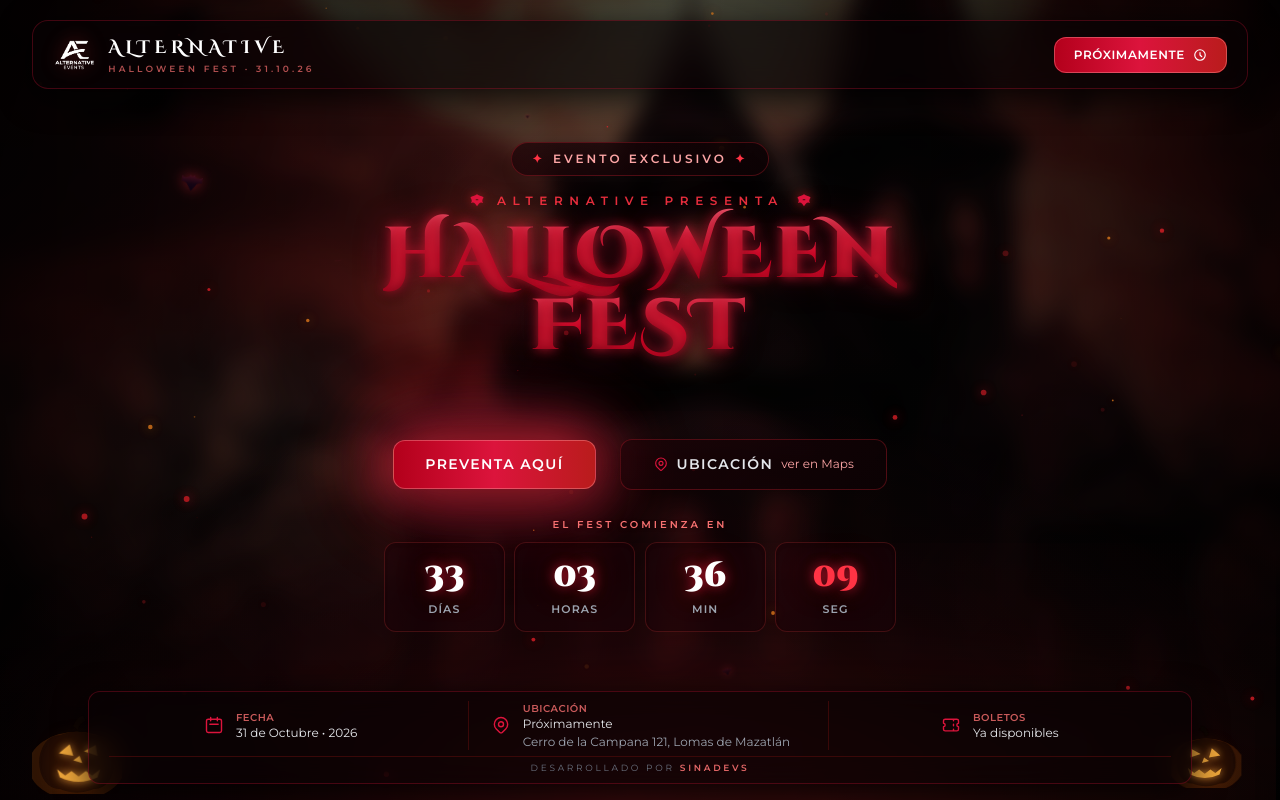
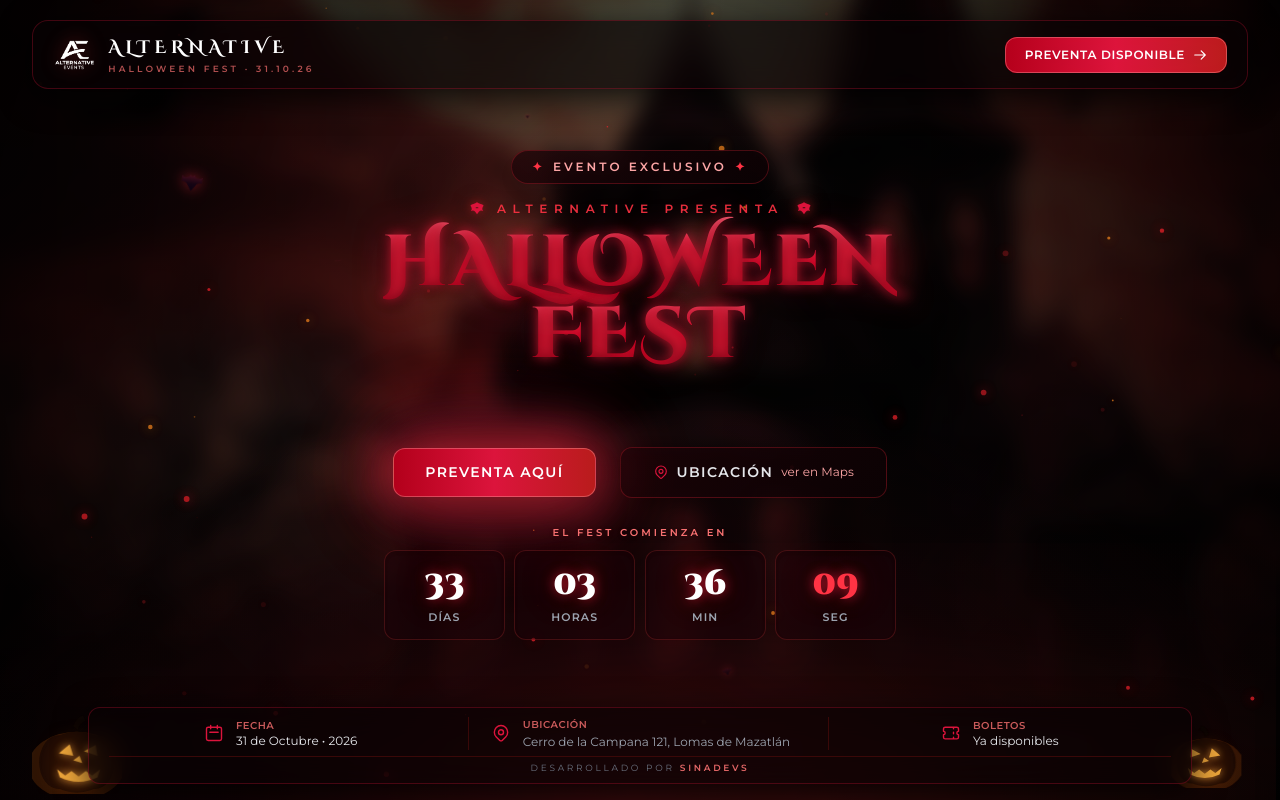
Before and after one commit to luievazquezg30/halloween-sinadevs, a React (Vite) app: page / in a window 1280 px wide. Built offline with nearby package versions, Linux system fonts and the light colour scheme; a web font is replaced by a local one.

Commit message:
Actualización

```diff
--- a/src/components/EventFooter.jsx
+++ b/src/components/EventFooter.jsx
@@ -17,7 +17,7 @@ const DETAILS = [
   {
     key: 'location',
     label: 'Ubicación',
-    value: 'Próximamente',
+    value: '',
     address: 'Cerro de la Campana 121, Lomas de Mazatlán',
     addressHref: 'https://maps.app.goo.gl/H6ZSthe2aFU6HrQe9',
     iconColor: 'text-blood-500',
--- a/src/components/NavBar.jsx
+++ b/src/components/NavBar.jsx
@@ -24,27 +24,29 @@ export default function NavBar() {
           </span>
         </a>
 
-        {/* Estado de preventa (oculto en móvil: el hero ya lo comunica) */}
-        <span
-          aria-disabled="true"
-          title="Los boletos estarán disponibles muy pronto"
-          className="hidden sm:inline-flex relative flex-shrink-0 px-5 py-2.5 rounded-xl overflow-hidden font-semibold text-xs tracking-wider uppercase text-white cursor-default select-none"
+        {/* Preventa disponible: enlace al panel de boletos */}
+        <a
+          href="https://halloween.panel.sinadevs.com/"
+          target="_blank"
+          rel="noopener noreferrer"
+          title="Ir a la preventa"
+          className="hidden sm:inline-flex relative flex-shrink-0 px-5 py-2.5 rounded-xl overflow-hidden font-semibold text-xs tracking-wider uppercase text-white transition-transform duration-300 hover:-translate-y-0.5"
         >
           <span className="absolute inset-0 bg-blood-600 opacity-80" />
           <span className="absolute inset-0 bg-gradient-to-r from-blood-600 via-blood-500 to-red-700" />
-          <span className="absolute inset-0 border border-red-300/40 rounded-xl" />
+          <span className="absolute inset-0 border border-red-300/40 rounded-xl animate-pulse-blood" />
           <span className="relative flex items-center gap-2">
-            <span>Próximamente</span>
-            <svg className="w-3.5 h-3.5" fill="none" stroke="currentColor" viewBox="0 0 24 24" aria-hidden="true">
+            <span>Preventa disponible</span>
+            <svg className="w-3.5 h-3.5 transition-transform duration-300 group-hover:translate-x-0.5" fill="none" stroke="currentColor" viewBox="0 0 24 24" aria-hidden="true">
               <path
-                d="M12 8v4l3 3m6-3a9 9 0 11-18 0 9 9 0 0118 0z"
+                d="M14 5l7 7m0 0l-7 7m7-7H3"
                 strokeLinecap="round"
                 strokeLinejoin="round"
                 strokeWidth="2"
               />
             </svg>
           </span>
-        </span>
+        </a>
       </nav>
     </header>
   )
```
Also changed, not shown: preview-1440.png (added).
